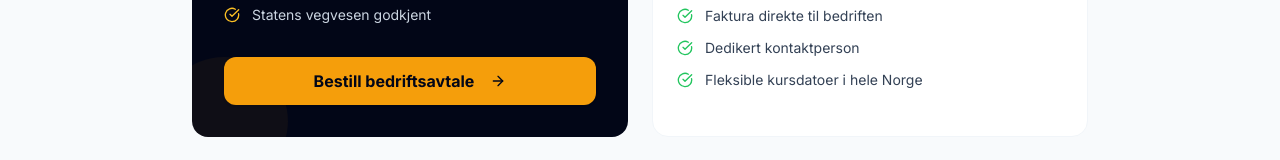
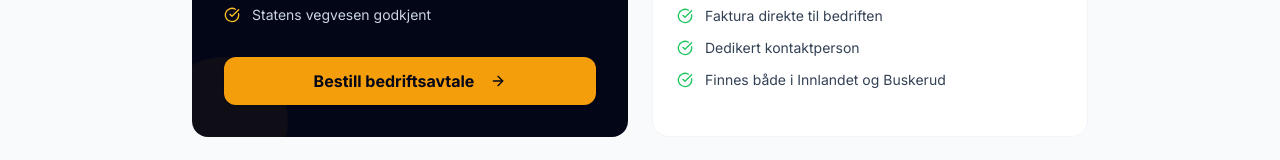
Before and after one commit to mroizo75/kksweb, a Next.js app: page / in a window 1280 px wide. Shown: the part 2667-2827 px from the top of the page. Built offline with nearby package versions, Linux system fonts and the light colour scheme; no server answers.

Commit message:
Endret tekst forside YSK

```diff
--- a/src/app/page.tsx
+++ b/src/app/page.tsx
@@ -691,7 +691,7 @@ export default function HomePage() {
                       "Vi planlegger fornyelsesdatoer for deg",
                       "Faktura direkte til bedriften",
                       "Dedikert kontaktperson",
-                      "Fleksible kursdatoer i hele Norge",
+                      "Finnes både i Innlandet og Buskerud",
                     ].map((item) => (
                       <li
                         key={item}
```
